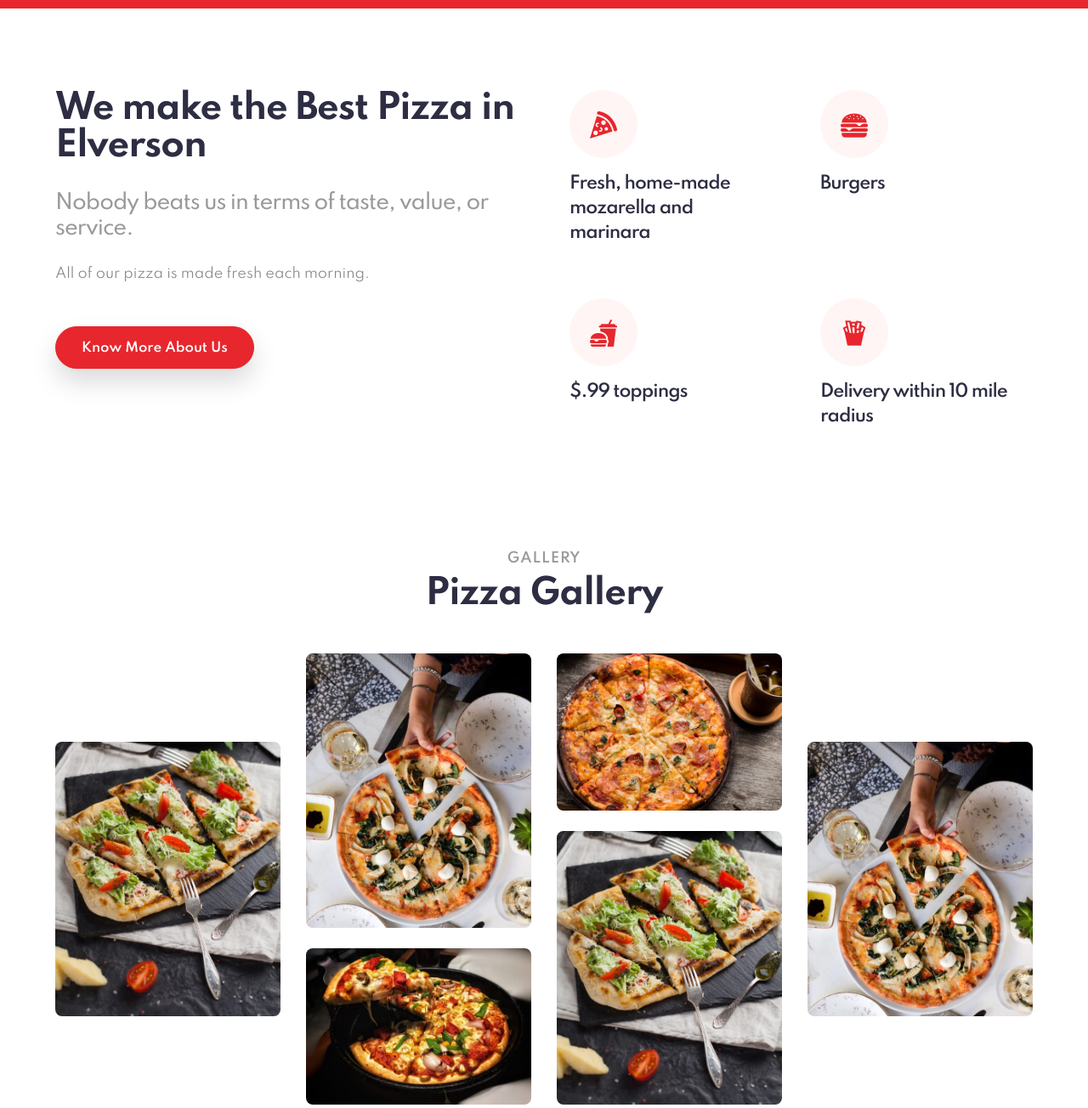
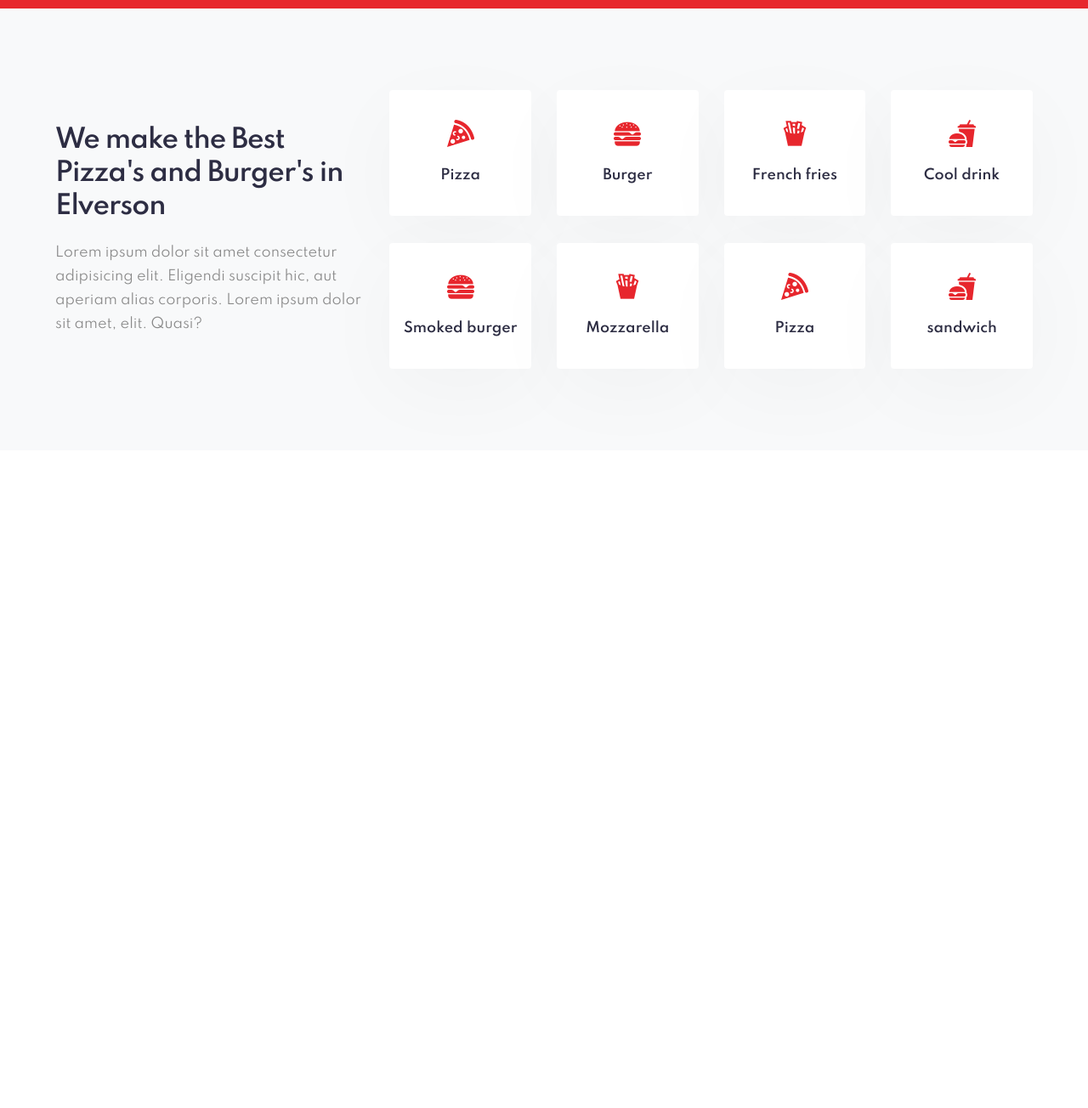
Before and after one commit to macyw6/paolaspizza, a plain HTML site: page index.html in a window 1280 px wide. Shown: the part 760-2064 px from the top of the page at 85% size. After the commit the page ends 1290 px from the top, so only its background shows below. Drawn offline with Linux system fonts and the light colour scheme.

Commit message:
Add files via upload

```diff
--- a/index.html
+++ b/index.html
@@ -150,96 +150,87 @@
         </div>
 </section>
 <!-- iphone home block -->
-<section class="w3l-about py-5">
+<section class="w3l-form-12">
+  <div class="form-12-content py-5" id="services">
       <div class="container py-lg-5 py-md-4">
           <div class="row">
-          <div class="col-lg-6">
-              <h3>We make the Best Pizza in Elverson</h3>
-              <h5 class="mt-lg-3 mt-2">Nobody beats us in terms of taste, value, or service.
-              </h5>
-              <p class="mt-sm-4 mt-3 mb-sm-0 mb-2"> All of our pizza is made fresh each morning.  </p>
-              <a href="blog1.html" class="btn-style btn-primary btn mt-lg-5 mt-4">Know more about us</a>
+              <div class="col-lg-4 column1 align-self">
+                  <h4>We make the Best Pizza's and Burger's in Elverson</h4>
+                  <p>Lorem ipsum dolor sit amet consectetur adipisicing elit. Eligendi suscipit hic, aut aperiam alias
+                      corporis. Lorem ipsum dolor sit amet, elit. Quasi?</p>
               </div>
-          <div class="col-lg-6 mt-lg-0 mt-5">
+              <div class="col-lg-8 column2 mt-lg-0 mt-sm-5 mt-4">
                   <div class="row">
-                  <div class="col-6 features-with-17-left1">
-                      <a href="#url" class="icon"><img src="assets/images/pizza.png" alt="" /></a>
-                      <h4><a href="#url">Fresh, home-made mozarella and marinara</a></h4>
+                      <div class="col-md-3 col-sm-6 col-6">
+                          <a href="services.html">
+                              <div class="courses-item">
+                                  <img src="assets/images/pizza.png" alt="">
+                                  <p>Pizza</p>
                               </div>
-                  <div class="col-6 features-with-17-left1">
-                      <a href="#url" class="icon"><img src="assets/images/burger.png" alt="" /></a>
-                      <h4><a href="#url">Burgers </a></h4>
+                          </a>
                       </div>
-                  <div class="col-6 features-with-17-left1 mt-5 pt-lg-3">
-                      <a href="#url" class="icon"><img src="assets/images/drink.png" alt="" /></a>
-                      <h4><a href="#url"> $.99 toppings</a></h4>
+                      <div class="col-md-3 col-sm-6 col-6">
+                          <a href="services.html">
+                              <div class="courses-item">
+                                  <img src="assets/images/burger.png" alt="">
+                                  <p>Burger</p>
                               </div>
-                  <div class="col-6 features-with-17-left1 mt-5 pt-lg-3">
-                      <a href="#url" class="icon"><img src="assets/images/fries.png" alt="" /></a>
-                      <h4><a href="#url">Delivery within 10 mile radius</a></h4>
+                          </a>
+                      </div>
+                      <div class="col-md-3 col-sm-6 col-6 mt-md-0 mt-sm-4 mt-3">
+                          <a href="services.html">
+                              <div class="courses-item">
+                                  <img src="assets/images/fries.png" alt="">
+                                  <p>French fries</p>
+                              </div>
+                          </a>
+                      </div>
+                      <div class="col-md-3 col-sm-6 col-6 mt-md-0 mt-sm-4 mt-3">
+                          <a href="services.html">
+                              <div class="courses-item">
+                                  <img src="assets/images/drink.png" alt="">
+                                  <p>Cool drink</p>
+                              </div>
+                          </a>
+                      </div>
+                      <div class="col-md-3 col-sm-6 col-6 mt-sm-4 mt-3">
+                          <a href="services.html">
+                              <div class="courses-item mt-2">
+                                  <img src="assets/images/burger.png" alt="">
+                                  <p>Smoked burger</p>
+                              </div>
+                          </a>
+                      </div>
+                      <div class="col-md-3 col-sm-6 col-6 mt-sm-4 mt-3">
+                          <a href="services.html">
+                              <div class="courses-item mt-2">
+                                  <img src="assets/images/fries.png" alt="">
+                                  <p>Mozzarella</p>
+                              </div>
+                          </a>
+                      </div>
+                      <div class="col-md-3 col-sm-6 col-6 mt-sm-4 mt-3">
+                          <a href="services.html">
+                              <div class="courses-item mt-2">
+                                  <img src="assets/images/pizza.png" alt="">
+                                  <p>Pizza</p>
+                              </div>
+                          </a>
+                      </div>
+                      <div class="col-md-3 col-sm-6 col-6 mt-sm-4 mt-3">
+                          <a href="services.html">
+                              <div class="courses-item mt-2">
+                                  <img src="assets/images/drink.png" alt="">
+                                  <p>sandwich</p>
+                              </div>
+                          </a>
                       </div>
                   </div>
               </div>
           </div>
       </div>
-
-<section class="w3l-portfolio-8 py-5">
-  <div class="portfolio-main py-lg-5 py-md-4">
-      <div class="container">
-          <div class="title-content text-center">
-              <h6 class="sub-title">Gallery</h6>
-              <h3 class="title-big">Pizza Gallery</h3>
-          </div>
-          <div class="row galler-top mt-lg-5 mt-4">
-              <div class="col-md-3 col-6 protfolio-item hover14 align-self">
-                  <a href="assets/images/g6.jpg" data-lightbox="example-set"
-                  data-title="lorem ipsum dolor sit amet">
-                          <figure>
-                              <img src="assets/images/g6.jpg" alt="product" class="img-fluid radius-image">
-                          </figure>
-                  </a>
-              </div>
-              <div class="col-md-3 col-6 protfolio-item hover14">
-                  <a href="assets/images/g1.jpg" data-lightbox="example-set" class="mb-4"
-                  data-title="lorem ipsum dolor sit amet">
-                          <figure>
-                              <img src="assets/images/g1.jpg" alt="product" class="img-fluid radius-image">
-                          </figure>
-                  </a>
-                  <a href="assets/images/g2.jpg" data-lightbox="example-set"
-                  data-title="lorem ipsum dolor sit amet">
-                          <figure>
-                              <img src="assets/images/g2.jpg" alt="product" class="img-fluid radius-image">
-                          </figure>
-                  </a>
-              </div>
-              <div class="col-md-3 col-6 protfolio-item hover14">
-                  <a href="assets/images/g3.jpg" data-lightbox="example-set" class="mb-4"
-                  data-title="lorem ipsum dolor sit amet">
-                          <figure>
-                              <img src="assets/images/g3.jpg" alt="product" class="img-fluid radius-image">
-                          </figure>
-                  </a>
-                  <a href="assets/images/g6.jpg" data-lightbox="example-set"
-                  data-title="lorem ipsum dolor sit amet">
-                          <figure>
-                              <img src="assets/images/g6.jpg" alt="product" class="img-fluid radius-image">
-                          </figure>
-                  </a>
-              </div>
-              <div class="col-md-3 col-6 protfolio-item hover14 align-self">
-                  <a href="assets/images/g1.jpg" data-lightbox="example-set"
-                  data-title="lorem ipsum dolor sit amet">
-                          <figure>
-                              <img src="assets/images/g1.jpg" alt="product" class="img-fluid radius-image">
-                          </figure>
-                  </a>
-              </div>
-          </div>
-      </div>
   </div>
 </section>
-
 </script>
 
 <!-- /move top -->
```
Also changed, not shown: about.html (+1 -81 lines). Lines whose indentation alone changed are shown as unchanged.
